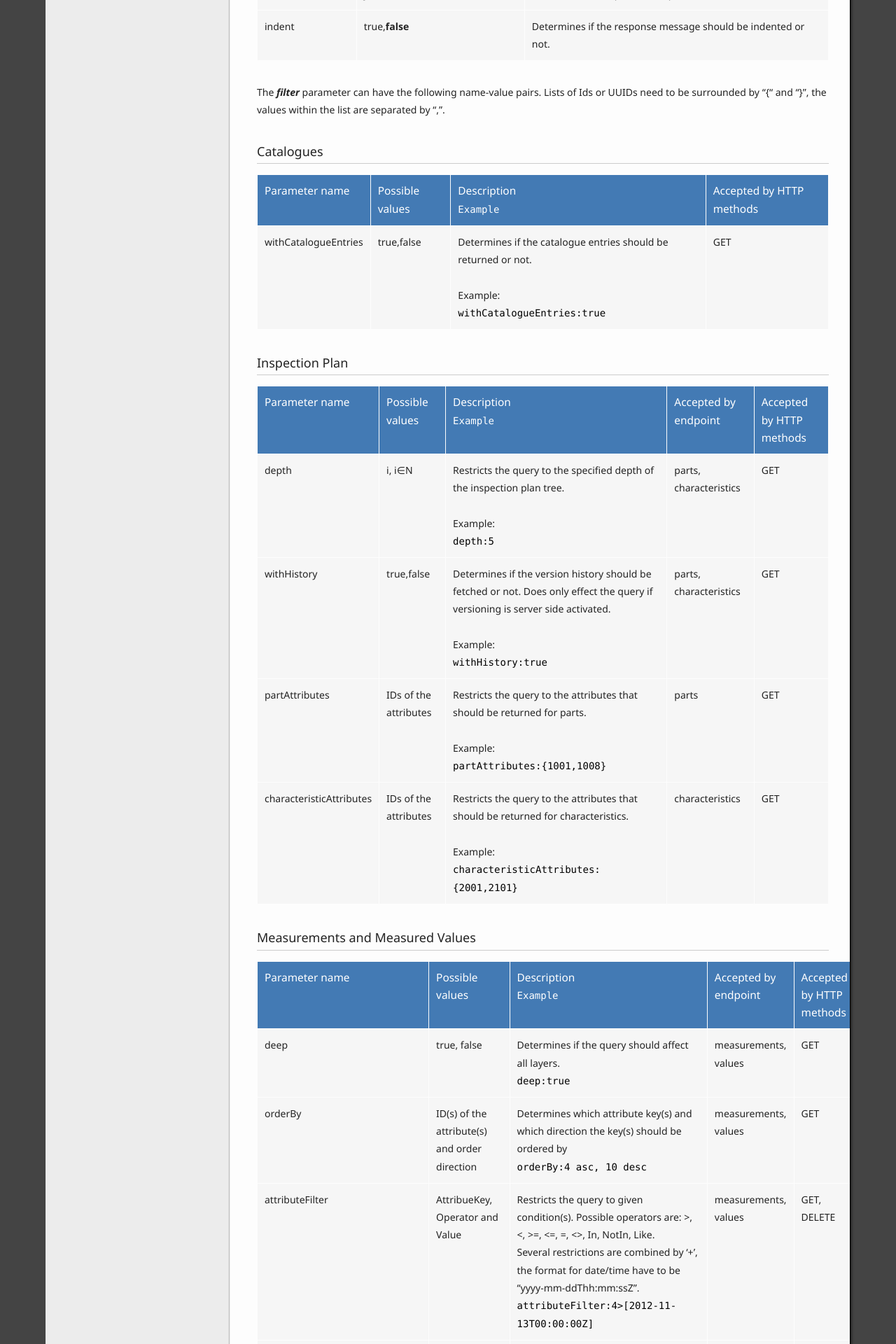
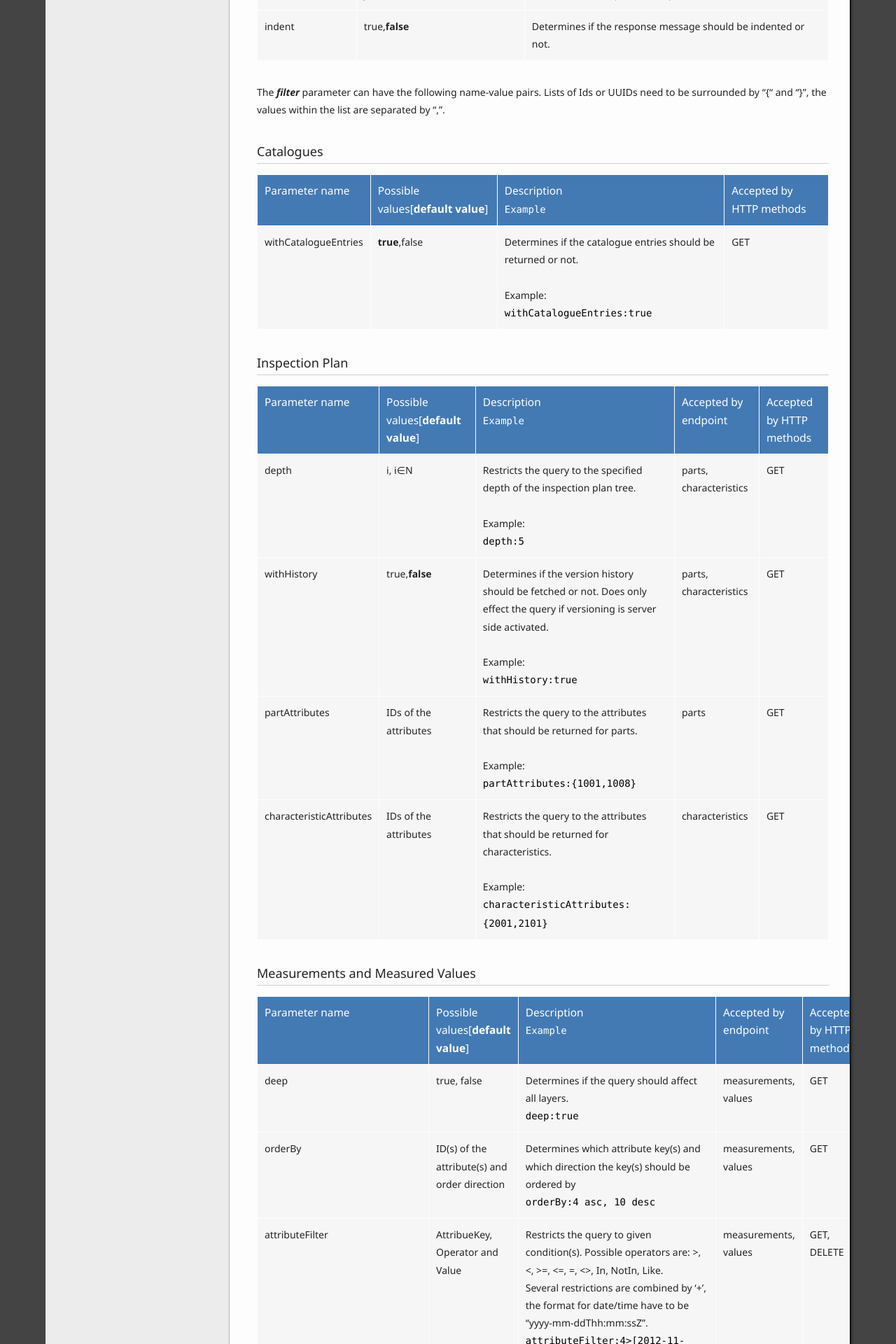
Before and after one commit to ZEISS-PiWeb/PiWeb-Api, a Jekyll site: the page built from _pages/01-general.md, in a window 1280 px wide. Shown: the part 1974-3894 px from the top of the page at 70% size. Built offline with Jekyll 4.4.1, drawn with Linux system fonts in a browser that asks for light colours.

Commit message:
Update 01-general.md

````diff
--- a/_pages/01-general.md
+++ b/_pages/01-general.md
@@ -72,22 +72,22 @@ The _**filter**_ parameter can have the following name-value pairs. Lists of Ids
 
 ###Catalogues
 
-Parameter name      | Possible values | Description  <br> ```Example``` | Accepted by HTTP methods
+Parameter name      | Possible values[**default value**] | Description  <br> ```Example``` | Accepted by HTTP methods
 --------------------|-----------------|-------------|-------------------------------------------------
-withCatalogueEntries| true,false      | Determines if the catalogue entries should be returned or not. <br><br>Example: <br>```withCatalogueEntries:true``` | GET
+withCatalogueEntries| **true**,false      | Determines if the catalogue entries should be returned or not. <br><br>Example: <br>```withCatalogueEntries:true``` | GET
 
 ###Inspection Plan
 
-Parameter name      | Possible values | Description  <br> ```Example``` | Accepted by endpoint | Accepted by HTTP methods
+Parameter name      | Possible values[**default value**] | Description  <br> ```Example``` | Accepted by endpoint | Accepted by HTTP methods
 --------------------|-----------------|-------------|----------------------|--------------------------
 depth               | i, i∈N           | Restricts the query to the specified depth of the inspection plan tree. <br><br>Example:<br>```depth:5``` | parts, characteristics | GET
-withHistory         | true,false      | Determines if the version history should be fetched or not. Does only effect the query if versioning is server side activated. <br><br>Example:<br>```withHistory:true``` | parts, characteristics | GET
+withHistory         | true,**false**      | Determines if the version history should be fetched or not. Does only effect the query if versioning is server side activated. <br><br>Example:<br>```withHistory:true``` | parts, characteristics | GET
 partAttributes      | IDs of the attributes | Restricts the query to the attributes that should be returned for parts. <br><br>Example:<br>```partAttributes:{1001,1008}``` | parts | GET
 characteristicAttributes | IDs of the attributes | Restricts the query to the attributes that should be returned for characteristics. <br><br>Example:<br>```characteristicAttributes:{2001,2101}``` | characteristics | GET
 
 ###Measurements and Measured Values
 
-Parameter name      | Possible values | Description <br> ```Example```| Accepted by endpoint | Accepted by HTTP methods
+Parameter name      | Possible values[**default value**] | Description <br> ```Example```| Accepted by endpoint | Accepted by HTTP methods
 --------------------|-----------------|-------------|----------------------|--------------------------
 deep                | true, false     | Determines if the query should affect all layers. <br> ```deep:true``` | measurements, values | GET
 orderBy             | ID(s) of the attribute(s) and order direction | Determines which attribute key(s) and which direction the key(s) should be ordered by <br> ```orderBy:4 asc, 10 desc``` | measurements, values | GET
````
